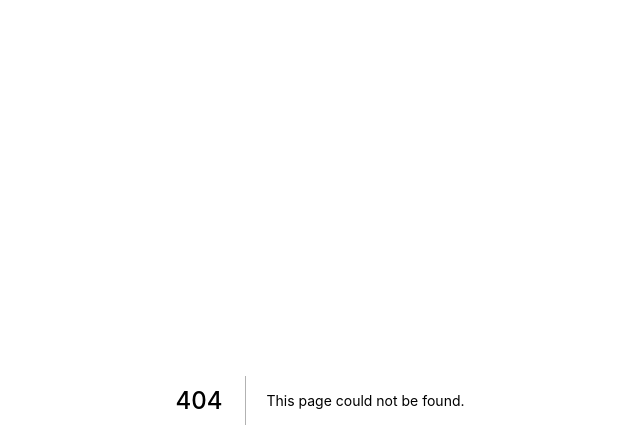
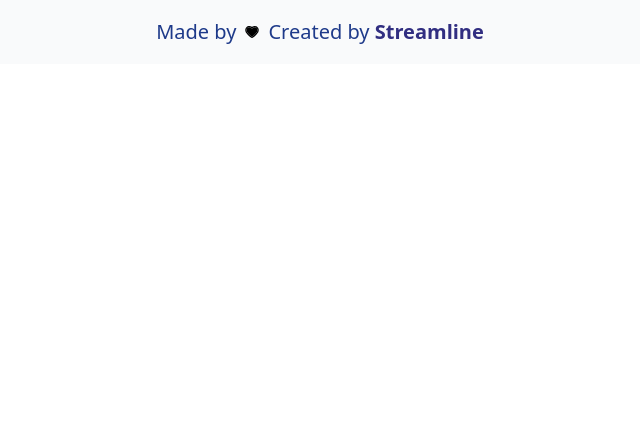
Before and after one commit to MauriceHuang/personal-webpage, a Next.js app: page /footer in a window 1280 px wide. Before the commit this address had no page. Shown: the top 448 px of the page, without its empty margins (320-960 px from the left). Built offline with nearby package versions, Linux system fonts and the light colour scheme.

Commit message:
added footer section

```diff
--- /dev/null
+++ b/pages/footer.js
@@ -0,0 +1,20 @@
+import { AiTwotoneHeart } from "react-icons/ai";
+function Footer() {
+  return (
+    <div className="w-full h-16 bg-gray-50 flex justify-center items-center">
+      <h1 className="text-xl text-blue-900 mr-2">Made by</h1>
+      <AiTwotoneHeart className="text-black" />
+      <h1 className="text-xl text-blue-900 ml-2">
+        Created by{" "}
+        <a
+          href="#"
+          className="cursor-pointer font-semibold text-indigo-900 hover:text-black"
+        >
+          Streamline
+        </a>
+      </h1>
+    </div>
+  );
+}
+
+export default Footer;
--- a/pages/index.js
+++ b/pages/index.js
@@ -7,6 +7,7 @@
 import Work from "./work";
 import Clients from "./clients";
 import Contact from "./contact";
+import Footer from "./footer";
 export default function Home() {
   return (
     <div>
@@ -19,6 +20,7 @@
       <Work />
       <Clients />
       <Contact />
+      <Footer />
     </div>
   );
 }
```
